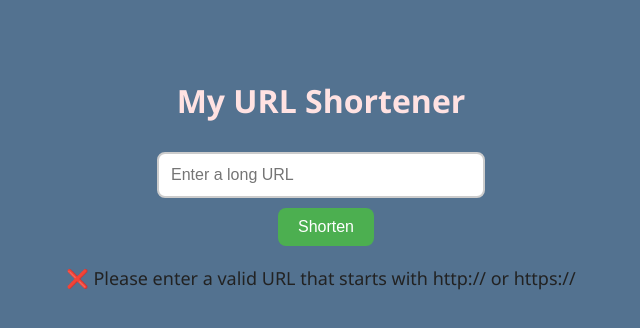
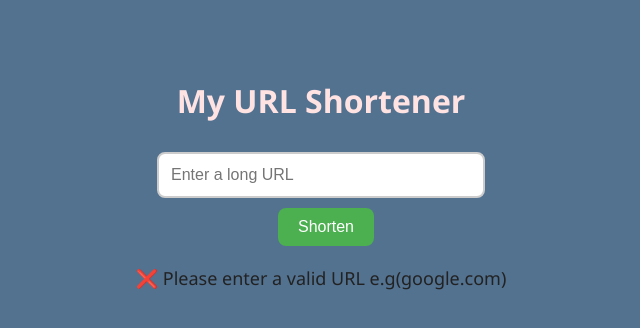
Before and after one commit to z-sk1/shrtnd, a plain HTML site: page frontend/index.html in a window 1280 px wide. Both pictures are taken after a click on the button "Shorten". Shown: the whole page, without its empty margins (319-959 px from the left). Drawn offline with Linux system fonts and the light colour scheme.

Commit message:
fixed error msg

```diff
--- a/frontend/index.html
+++ b/frontend/index.html
@@ -79,7 +79,7 @@
 
 
       if (!urlPattern.test(longUrl)) {
-        document.getElementById("result").innerText = "❌ Please enter a valid URL that starts with http:// or https://";
+        document.getElementById("result").innerText = "❌ Please enter a valid URL e.g(google.com)";
         return;
       }
 
```
